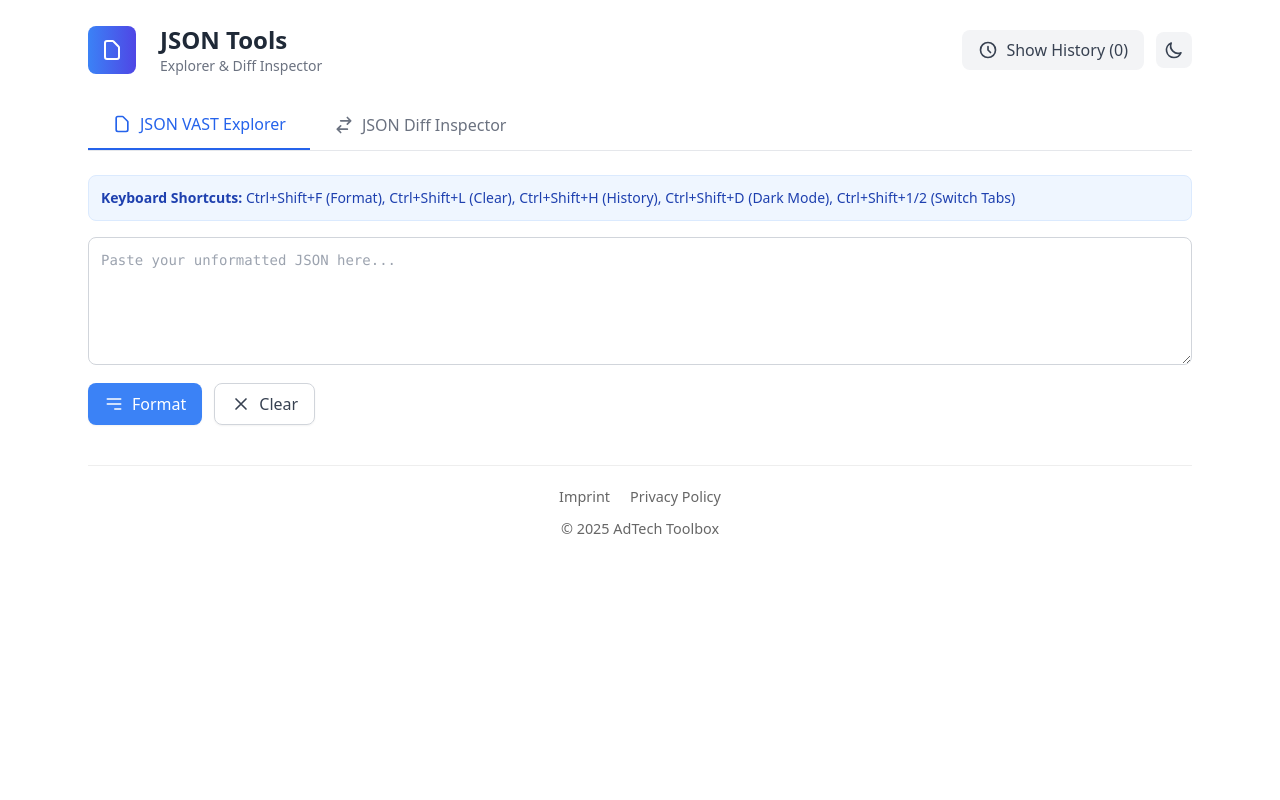
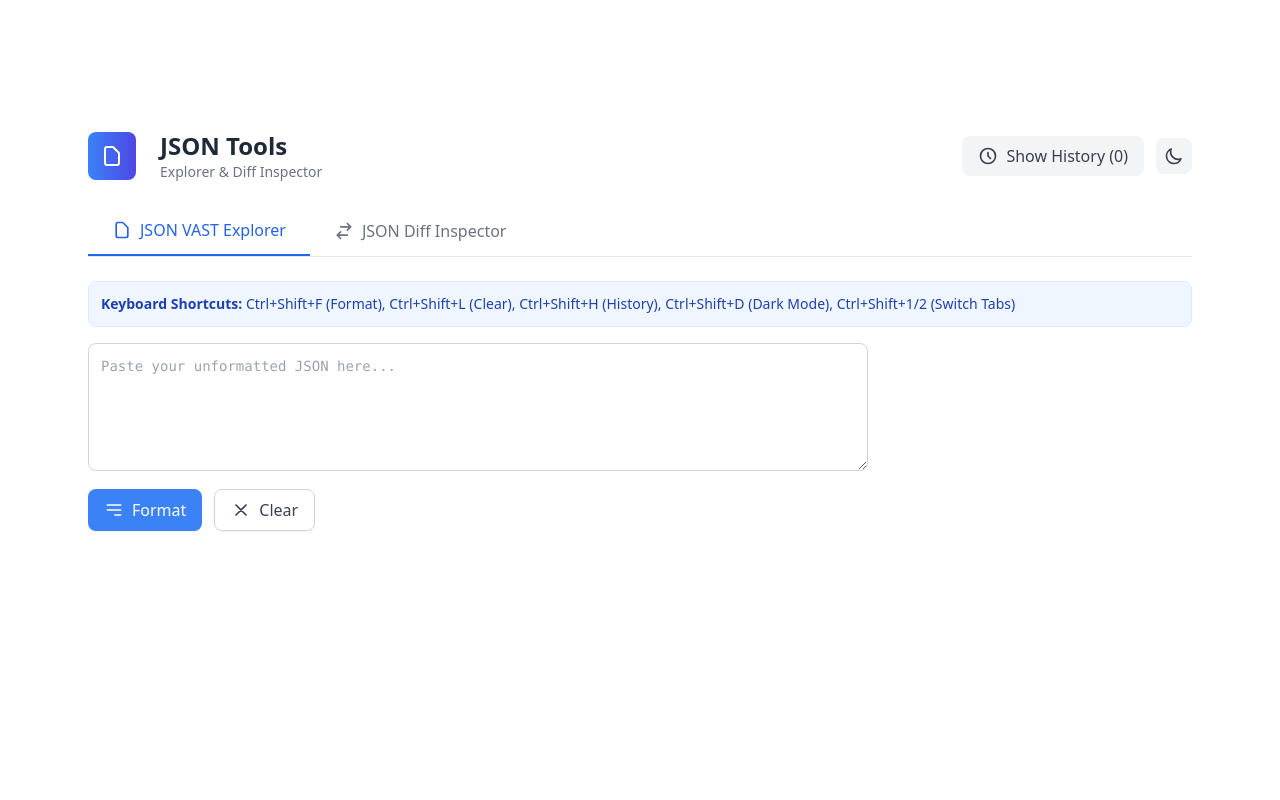
Before and after one commit to christianbernecker/adtech-toolbox, a React (Vite) app in the folder json-explorer/: page /json-explorer in a window 1280 px wide. Shown: the top 800 px of the page. Built offline with nearby package versions, Linux system fonts and the light colour scheme.

Commit message:
Add Prebid.js and Google Publisher Tag integration with ad slots for top banner, sidebar and bottom banner

```diff
--- a/json-explorer/index.html
+++ b/json-explorer/index.html
@@ -5,6 +5,18 @@
     <link rel="icon" type="image/svg+xml" href="./favicon.svg" />
     <meta name="viewport" content="width=device-width, initial-scale=1.0" />
     <title>JSON Tools - Explorer & Diff Inspector</title>
+
+    <!-- Prebid.js Library (Using Cloudflare CDN for demo purpose) -->
+    <script async src="https://cdn.jsdelivr.net/npm/prebid.js@7.53.0/dist/prebid.min.js"></script>
+
+    <!-- Google Publisher Tag Library -->
+    <script async src="https://securepubads.g.doubleclick.net/tag/js/gpt.js"></script>
+
+    <!-- Custom Prebid Configuration -->
+    <script async src="/prebid.js"></script>
+
+    <!-- Custom GPT Configuration -->
+    <script async src="/gpt.js"></script>
   </head>
   <body>
     <div id="root"></div>
--- /dev/null
+++ b/json-explorer/public/gpt.js
@@ -0,0 +1,76 @@
+// Google Publisher Tag integration
+window.googletag = window.googletag || { cmd: [] };
+
+// GPT configuration
+googletag.cmd.push(function() {
+  // Define ad slots for responsive design
+
+  // Top banner - responsive for desktop sizes
+  googletag
+    .defineSlot('/21802911858/adtech-toolbox-top', [[728, 90], [970, 90], [970, 250]], 'div-gpt-ad-top-banner')
+    .addService(googletag.pubads())
+    .setTargeting('position', ['top']);
+
+  // Sidebar ad - responsive for sidebar sizes
+  googletag
+    .defineSlot('/21802911858/adtech-toolbox-sidebar', [[300, 250], [300, 600]], 'div-gpt-ad-sidebar')
+    .addService(googletag.pubads())
+    .setTargeting('position', ['sidebar']);
+
+  // Bottom banner - responsive for desktop sizes
+  googletag
+    .defineSlot('/21802911858/adtech-toolbox-bottom', [[728, 90], [970, 90]], 'div-gpt-ad-bottom-banner')
+    .addService(googletag.pubads())
+    .setTargeting('position', ['bottom']);
+
+  // Set common targeting parameters
+  googletag.pubads().setTargeting('tool', ['json-explorer']);
+  googletag.pubads().setTargeting('site', ['adtech-toolbox']);
+
+  // Enable SRA (Single Request Architecture)
+  googletag.pubads().enableSingleRequest();
+
+  // Enable lazy loading
+  googletag.pubads().enableLazyLoad({
+    fetchMarginPercent: 100,
+    renderMarginPercent: 50,
+    mobileScaling: 2.0
+  });
+
+  // Enable services
+  googletag.enableServices();
+});
+
+// Function to request and display ads
+function refreshAds() {
+  googletag.cmd.push(function() {
+    googletag.pubads().refresh();
+  });
+}
+
+// Function to create GPT ad slots after Prebid auction
+function initAdServer() {
+  if (window.pbjs && pbjs.initAdserverSet) return;
+
+  // Set flag to avoid duplicate calls
+  if (window.pbjs) {
+    pbjs.initAdserverSet = true;
+  }
+
+  googletag.cmd.push(function() {
+    // Set targeting from Prebid
+    if (window.pbjs) {
+      pbjs.que.push(function() {
+        pbjs.setTargetingForGPTAsync();
+      });
+    }
+
+    // Request initial ads
+    googletag.pubads().refresh();
+  });
+}
+
+// Set timeout for Prebid auction
+setTimeout(function() {
+  initAdServer();
+}, 3000); // 3 second timeout
--- /dev/null
+++ b/json-explorer/public/prebid.js
@@ -0,0 +1,90 @@
+// Prebid Configuration for AdTech Toolbox
+window.pbjs = window.pbjs || {};
+window.pbjs.que = window.pbjs.que || [];
+
+// Prebid Configuration
+window.pbjs.que.push(function() {
+  // Configure currency settings if needed
+  pbjs.setConfig({
+    debug: true,
+    enableSendAllBids: true,
+    bidderTimeout: 3000,
+    publisherDomain: 'adtech-toolbox.com',
+    userSync: {
+      filterSettings: {
+        iframe: {
+          bidders: '*',
+          filter: 'include'
+        }
+      },
+      syncEnabled: true,
+      syncDelay: 3000
+    }
+  });
+
+  // Define ad units
+  const adUnits = [{
+    code: 'div-gpt-ad-top-banner',
+    mediaTypes: {
+      banner: {
+        sizes: [[728, 90], [970, 90], [970, 250]]
+      }
+    },
+    bids: [{
+      bidder: 'appnexus',
+      params: {
+        placementId: 13144370  // Replace with your placement ID
+      }
+    }, {
+      bidder: 'rubicon',
+      params: {
+        accountId: '14062',    // Replace with your account ID
+        siteId: '70608',       // Replace with your site ID
+        zoneId: '335918'       // Replace with your zone ID
+      }
+    }]
+  }, {
+    code: 'div-gpt-ad-sidebar',
+    mediaTypes: {
+      banner: {
+        sizes: [[300, 250], [300, 600]]
+      }
+    },
+    bids: [{
+      bidder: 'appnexus',
+      params: {
+        placementId: 13144370  // Replace with your placement ID
+      }
+    }, {
+      bidder: 'rubicon',
+      params: {
+        accountId: '14062',    // Replace with your account ID
+        siteId: '70608',       // Replace with your site ID
+        zoneId: '335918'       // Replace with your zone ID
+      }
+    }]
+  }, {
+    code: 'div-gpt-ad-bottom-banner',
+    mediaTypes: {
+      banner: {
+        sizes: [[728, 90], [970, 90]]
+      }
+    },
+    bids: [{
+      bidder: 'appnexus',
+      params: {
+        placementId: 13144370  // Replace with your placement ID
+      }
+    }, {
+      bidder: 'rubicon',
+      params: {
+        accountId: '14062',    // Replace with your account ID
+        siteId: '70608',       // Replace with your site ID
+        zoneId: '335918'       // Replace with your zone ID
+      }
+    }]
+  }];
+
+  // Add ad units
+  pbjs.addAdUnits(adUnits);
+});
--- a/json-explorer/src/components/JsonToolsApp.jsx
+++ b/json-explorer/src/components/JsonToolsApp.jsx
@@ -5,6 +5,7 @@ import JsonDiffInspector from './JsonDiffInspector/JsonDiffInspector';
 import useKeyboardShortcuts from '../hooks/useKeyboardShortcuts';
 import usePersistedHistory from '../hooks/usePersistedHistory';
 import Footer from './common/Footer';
+import AdComponent from './common/AdComponent';
 
 function JsonToolsApp() {
   // Shared state between tools
@@ -26,6 +27,11 @@ function JsonToolsApp() {
           <span className="ml-2">⚠️</span>
         </div>
       )}
+
+      {/* Top Ad Banner */}
+      <div className="w-full max-w-6xl mx-auto mt-4">
+        <AdComponent adUnitId="div-gpt-ad-top-banner" />
+      </div>
 
       <div className={`p-6 w-full max-w-6xl mx-auto ${window.location.hostname.includes('staging') ? 'mt-10' : ''}`}>
       {/* Header */}
@@ -108,6 +114,10 @@ function JsonToolsApp() {
         )}
       </div>
 
+      {/* Main Content with Sidebar Ad */}
+      <div className="flex flex-col md:flex-row gap-6">
+        {/* Main Content */}
+        <div className="flex-1">
           {/* Active Tool Content */}
           {activeTab === 'explorer' ? (
             <JsonVastExplorer
@@ -126,6 +136,18 @@ function JsonToolsApp() {
               setShowHistory={setShowHistory}
             />
           )}
+        </div>
+
+        {/* Sidebar Ad */}
+        <div className="md:w-[300px] min-h-[600px] self-start sticky top-6">
+          <AdComponent adUnitId="div-gpt-ad-sidebar" />
+        </div>
+      </div>
+
+      {/* Bottom Ad Banner */}
+      <div className="mt-8">
+        <AdComponent adUnitId="div-gpt-ad-bottom-banner" />
+      </div>
 
       {/* Footer */}
       <Footer isDarkMode={isDarkMode} />
--- /dev/null
+++ b/json-explorer/src/components/common/AdComponent.jsx
@@ -0,0 +1,61 @@
+import React, { useEffect, useRef } from 'react';
+
+/**
+ * Generic Ad Component for displaying ads
+ *
+ * @param {Object} props
+ * @param {string} props.adUnitId - ID of the ad unit to display (e.g., 'div-gpt-ad-top-banner')
+ * @param {string} props.className - Optional CSS class for the ad container
+ * @param {Object} props.style - Optional inline styles for the ad container
+ */
+const AdComponent = ({ adUnitId, className = '', style = {} }) => {
+  const adContainerRef = useRef(null);
+  const adDisplayed = useRef(false);
+
+  useEffect(() => {
+    // Only initialize ads if they're not already displayed
+    if (!adDisplayed.current && adContainerRef.current) {
+      // Check if GPT is loaded
+      if (window.googletag && googletag.apiReady) {
+        googletag.cmd.push(function() {
+          googletag.display(adUnitId);
+        });
+        adDisplayed.current = true;
+      }
+    }
+
+    // Clean up function
+    return () => {
+      adDisplayed.current = false;
+    };
+  }, [adUnitId]);
+
+  // Default styles based on ad unit ID
+  const getDefaultStyle = () => {
+    switch(adUnitId) {
+      case 'div-gpt-ad-top-banner':
+      case 'div-gpt-ad-bottom-banner':
+        return { minHeight: '90px', textAlign: 'center', margin: '0 auto', maxWidth: '970px' };
+      case 'div-gpt-ad-sidebar':
+        return { minHeight: '250px', margin: '0 auto' };
+      default:
+        return {};
+    }
+  };
+
+  // Merge default styles with passed-in styles
+  const mergedStyles = { ...getDefaultStyle(), ...style };
+
+  // Render ad container with proper ID
+  return (
+    <div
+      id={adUnitId}
+      ref={adContainerRef}
+      className={className}
+      style={mergedStyles}
+      data-ad-unit={adUnitId.replace('div-gpt-ad-', '')}
+    />
+  );
+};
+
+export default React.memo(AdComponent);
```
Lines whose indentation alone changed are shown as unchanged.
